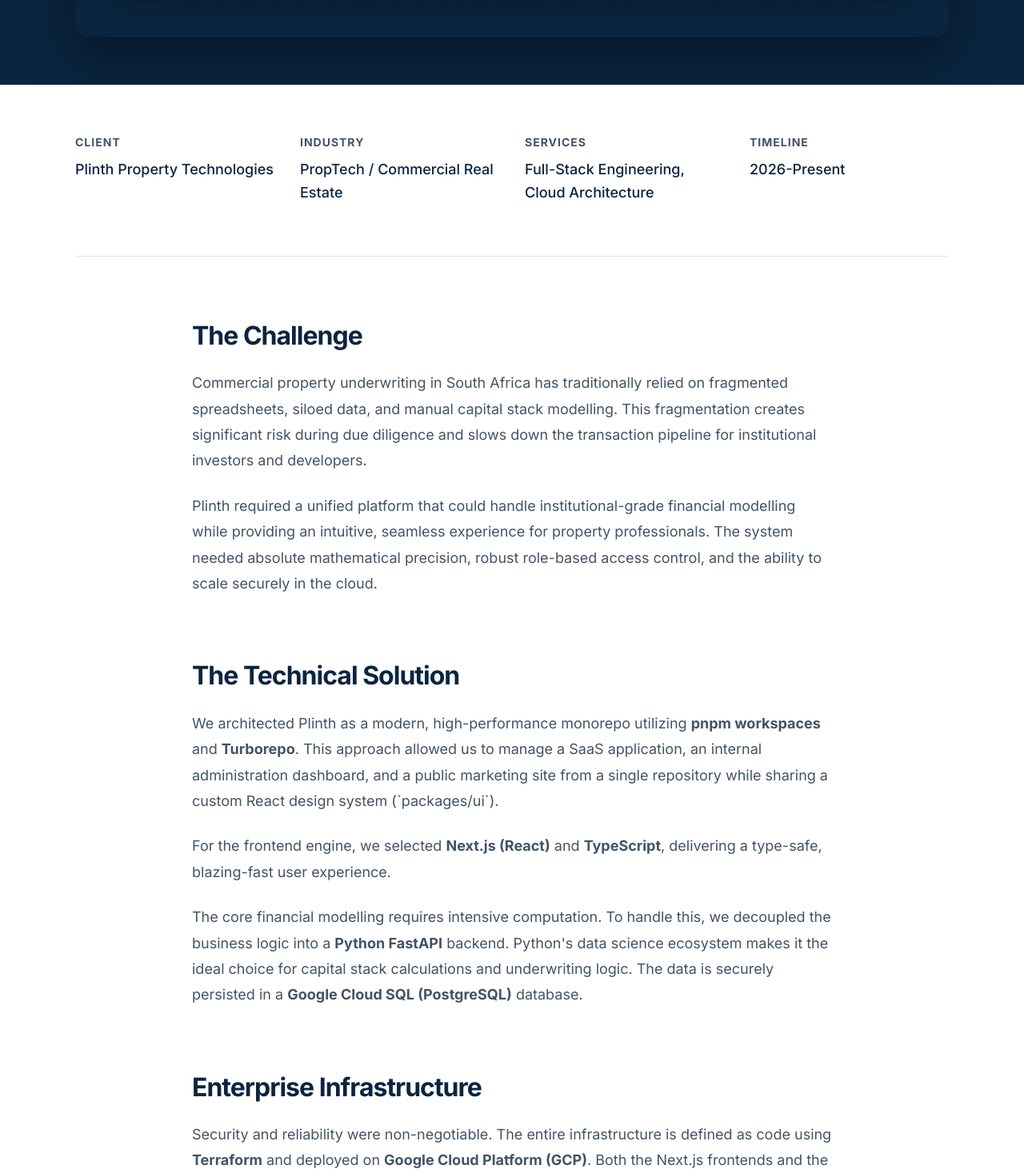
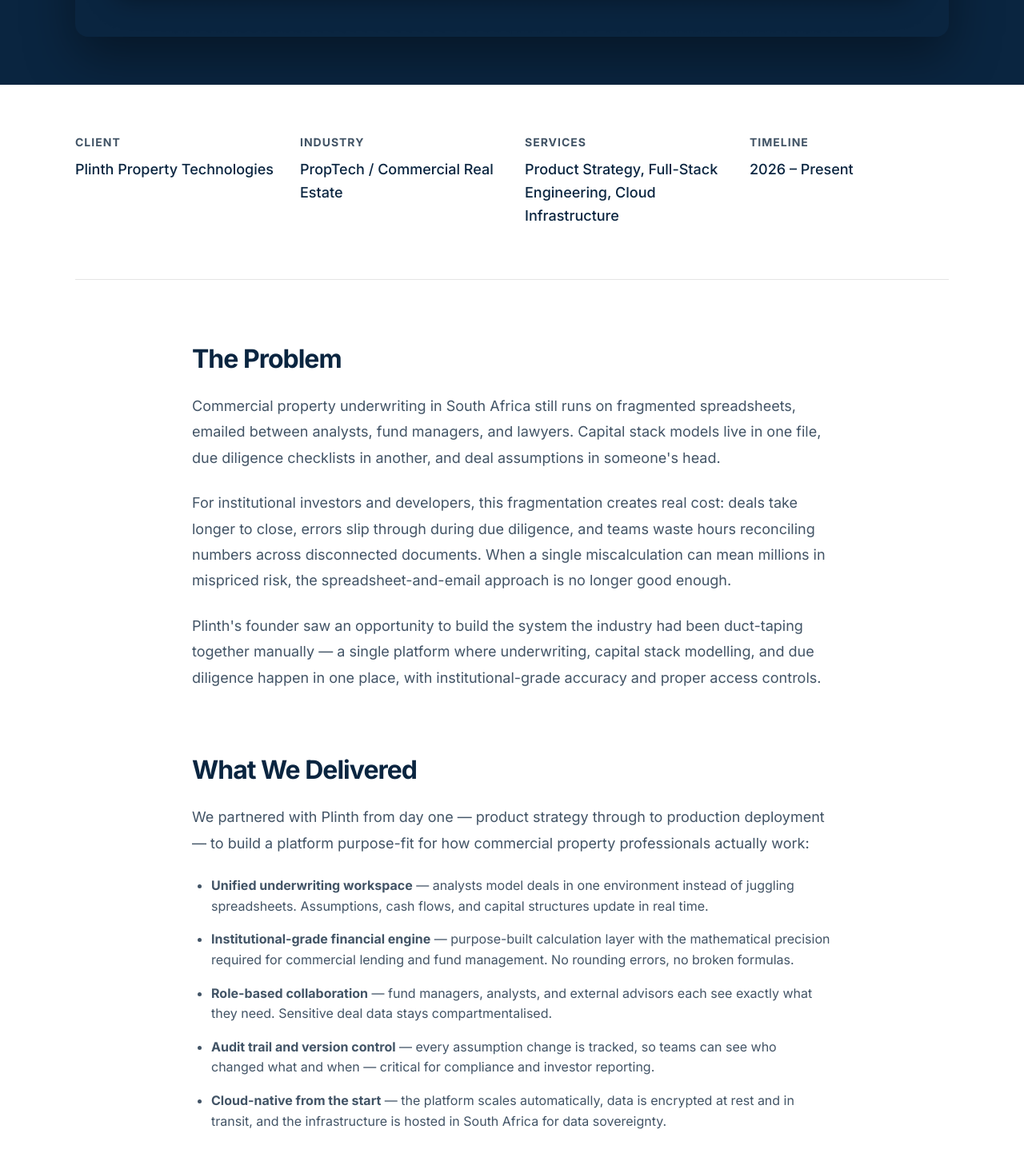
Before and after one commit to kudax1/infiniteblue, a Next.js app: page /work/plinth in a window 1280 px wide. Shown: the part 1330-2797 px from the top of the page at 80% size. Built offline with nearby package versions, Linux system fonts and the light colour scheme; no server answers.

Commit message:
Rewrite Plinth case study for business audience, backdate Flutter post
- Case study now leads with problem/outcome, tech details moved to end
- Flutter blog post date changed to January 2026

```diff
--- a/src/app/work/plinth/page.tsx
+++ b/src/app/work/plinth/page.tsx
@@ -4,7 +4,7 @@
 
 export const metadata: Metadata = {
   title: 'Plinth Case Study',
-  description: 'How we built an institutional-grade underwriting and capital stack modelling platform for South African commercial property professionals.',
+  description: 'How we helped Plinth Property Technologies replace fragmented spreadsheets with a unified platform — cutting underwriting time and reducing deal-cycle risk.',
   alternates: { canonical: 'https://infiniteblue.africa/work/plinth' },
 };
 
@@ -16,7 +16,7 @@
           <div className="case-hero-content">
             <h1 className="case-title">The foundation beneath every great deal.</h1>
             <p className="case-subtitle">
-              Building an institutional-grade underwriting and due diligence platform for commercial property professionals.
+              Replacing fragmented spreadsheets with a single platform that gives commercial property professionals confidence in every underwriting decision.
             </p>
           </div>
           <div className="case-hero-image">
@@ -45,44 +45,55 @@
             </div>
             <div className="case-grid-item">
               <h4>Services</h4>
-              <p>Full-Stack Engineering, Cloud Architecture</p>
+              <p>Product Strategy, Full-Stack Engineering, Cloud Infrastructure</p>
             </div>
             <div className="case-grid-item">
               <h4>Timeline</h4>
-              <p>2026-Present</p>
+              <p>2026 – Present</p>
             </div>
           </div>
 
           <div className="case-section">
-            <h2>The Challenge</h2>
+            <h2>The Problem</h2>
             <p>
-              Commercial property underwriting in South Africa has traditionally relied on fragmented spreadsheets, siloed data, and manual capital stack modelling. This fragmentation creates significant risk during due diligence and slows down the transaction pipeline for institutional investors and developers.
+              Commercial property underwriting in South Africa still runs on fragmented spreadsheets, emailed between analysts, fund managers, and lawyers. Capital stack models live in one file, due diligence checklists in another, and deal assumptions in someone&apos;s head.
             </p>
             <p>
-              Plinth required a unified platform that could handle institutional-grade financial modelling while providing an intuitive, seamless experience for property professionals. The system needed absolute mathematical precision, robust role-based access control, and the ability to scale securely in the cloud.
+              For institutional investors and developers, this fragmentation creates real cost: deals take longer to close, errors slip through during due diligence, and teams waste hours reconciling numbers across disconnected documents. When a single miscalculation can mean millions in mispriced risk, the spreadsheet-and-email approach is no longer good enough.
+            </p>
+            <p>
+              Plinth&apos;s founder saw an opportunity to build the system the industry had been duct-taping together manually — a single platform where underwriting, capital stack modelling, and due diligence happen in one place, with institutional-grade accuracy and proper access controls.
             </p>
           </div>
 
           <div className="case-section">
-            <h2>The Technical Solution</h2>
+            <h2>What We Delivered</h2>
             <p>
-              We architected Plinth as a modern, high-performance monorepo utilizing <strong>pnpm workspaces</strong> and <strong>Turborepo</strong>. This approach allowed us to manage a SaaS application, an internal administration dashboard, and a public marketing site from a single repository while sharing a custom React design system (`packages/ui`).
+              We partnered with Plinth from day one — product strategy through to production deployment — to build a platform purpose-fit for how commercial property professionals actually work:
+            </p>
+            <ul style={{ listStyleType: 'disc', paddingLeft: '24px', display: 'flex', flexDirection: 'column', gap: '16px', marginTop: '24px', marginBottom: '24px' }}>
+              <li><strong>Unified underwriting workspace</strong> — analysts model deals in one environment instead of juggling spreadsheets. Assumptions, cash flows, and capital structures update in real time.</li>
+              <li><strong>Institutional-grade financial engine</strong> — purpose-built calculation layer with the mathematical precision required for commercial lending and fund management. No rounding errors, no broken formulas.</li>
+              <li><strong>Role-based collaboration</strong> — fund managers, analysts, and external advisors each see exactly what they need. Sensitive deal data stays compartmentalised.</li>
+              <li><strong>Audit trail and version control</strong> — every assumption change is tracked, so teams can see who changed what and when — critical for compliance and investor reporting.</li>
+              <li><strong>Cloud-native from the start</strong> — the platform scales automatically, data is encrypted at rest and in transit, and the infrastructure is hosted in South Africa for data sovereignty.</li>
+            </ul>
+          </div>
+
+          <div className="case-section">
+            <h2>The Outcome</h2>
+            <p>
+              Plinth now provides commercial property professionals with a tool that replaces the spreadsheet chaos they&apos;ve tolerated for decades. Early users report significantly faster deal modelling, fewer errors caught late in due diligence, and better visibility for fund managers across their deal pipeline.
             </p>
             <p>
-              For the frontend engine, we selected <strong>Next.js (React)</strong> and <strong>TypeScript</strong>, delivering a type-safe, blazing-fast user experience.
-            </p>
-            <p>
-              The core financial modelling requires intensive computation. To handle this, we decoupled the business logic into a <strong>Python FastAPI</strong> backend. Python&apos;s data science ecosystem makes it the ideal choice for capital stack calculations and underwriting logic. The data is securely persisted in a <strong>Google Cloud SQL (PostgreSQL)</strong> database.
+              For the Plinth team, our engagement meant they could go from concept to a production-ready SaaS platform without hiring a full in-house engineering team upfront — reducing their burn rate while accelerating their go-to-market timeline.
             </p>
           </div>
 
           <div className="case-section">
-            <h2>Enterprise Infrastructure</h2>
+            <h2>How We Built It</h2>
             <p>
-              Security and reliability were non-negotiable. The entire infrastructure is defined as code using <strong>Terraform</strong> and deployed on <strong>Google Cloud Platform (GCP)</strong>. Both the Next.js frontends and the FastAPI backend are containerized via Docker and orchestrated on <strong>Cloud Run (africa-south1)</strong>, ensuring automatic scaling and high availability.
-            </p>
-            <p>
-              Authentication is securely handled by <strong>Firebase Auth</strong>, and the entire deployment pipeline is fully automated via <strong>GitHub Actions</strong> CI/CD.
+              For those interested in the technical approach: the platform runs on Google Cloud (hosted in africa-south1 for local data residency), with a React/Next.js frontend and a Python backend handling the computationally intensive financial modelling. Infrastructure is defined as code and deployments are fully automated — meaning Plinth ships updates confidently without downtime.
             </p>
 
             <div className="case-tech-stack">
@@ -90,17 +101,16 @@
               <span className="tech-pill">TypeScript</span>
               <span className="tech-pill">Python</span>
               <span className="tech-pill">FastAPI</span>
-              <span className="tech-pill">Turborepo</span>
               <span className="tech-pill">PostgreSQL</span>
               <span className="tech-pill">Terraform</span>
-              <span className="tech-pill">Google Cloud Run</span>
+              <span className="tech-pill">Google Cloud</span>
             </div>
           </div>
 
           <div className="case-section" style={{ textAlign: 'center', marginTop: '100px', paddingTop: '64px', borderTop: '1px solid rgba(0,0,0,0.1)' }}>
-            <h2 style={{ marginBottom: '16px' }}>Ready to build your enterprise platform?</h2>
-            <p style={{ marginBottom: '32px' }}>We partner with ambitious teams to build the infrastructure of tomorrow.</p>
-            <Link href="/contact" className="btn">Start a Project &rarr;</Link>
+            <h2 style={{ marginBottom: '16px' }}>Have a similar challenge?</h2>
+            <p style={{ marginBottom: '32px' }}>We help teams turn complex domain problems into focused, reliable software. Let&apos;s talk about yours.</p>
+            <Link href="/contact" className="btn">Start a Conversation &rarr;</Link>
           </div>
         </div>
       </section>
```
Also changed, not shown: content/blog/flutter-for-cross-platform.md (+1 -1 lines).
